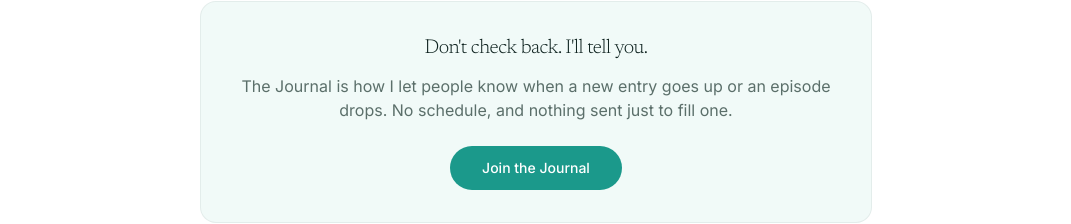
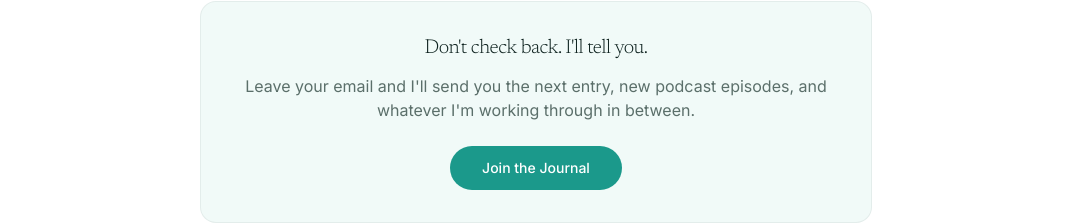
Before and after one commit to iambrandonpolk/brandon-polk-site, a Next.js app: page /diaries/why-does-chaos-feel-more-alive in a window 1280 px wide. Shown: the part 2061-2285 px from the top of the page, without its empty margins (104-1175 px from the left). Built offline with nearby package versions, Linux system fonts and the light colour scheme.

Commit message:
Diary CTA: plainer invitation

```diff
--- a/app/diaries/[slug]/page.jsx
+++ b/app/diaries/[slug]/page.jsx
@@ -114,8 +114,8 @@ export default async function DiaryEntry({ params }) {
                 Don't check back. I'll tell you.
               </p>
               <p className="mx-auto mt-3 max-w-reading text-[var(--text-muted)]">
-                The Journal is how I let people know when a new entry goes up or
-                an episode drops. No schedule, and nothing sent just to fill one.
+                Leave your email and I'll send you the next entry, new podcast
+                episodes, and whatever I'm working through in between.
               </p>
               <a
                 href="/#newsletter"
```
